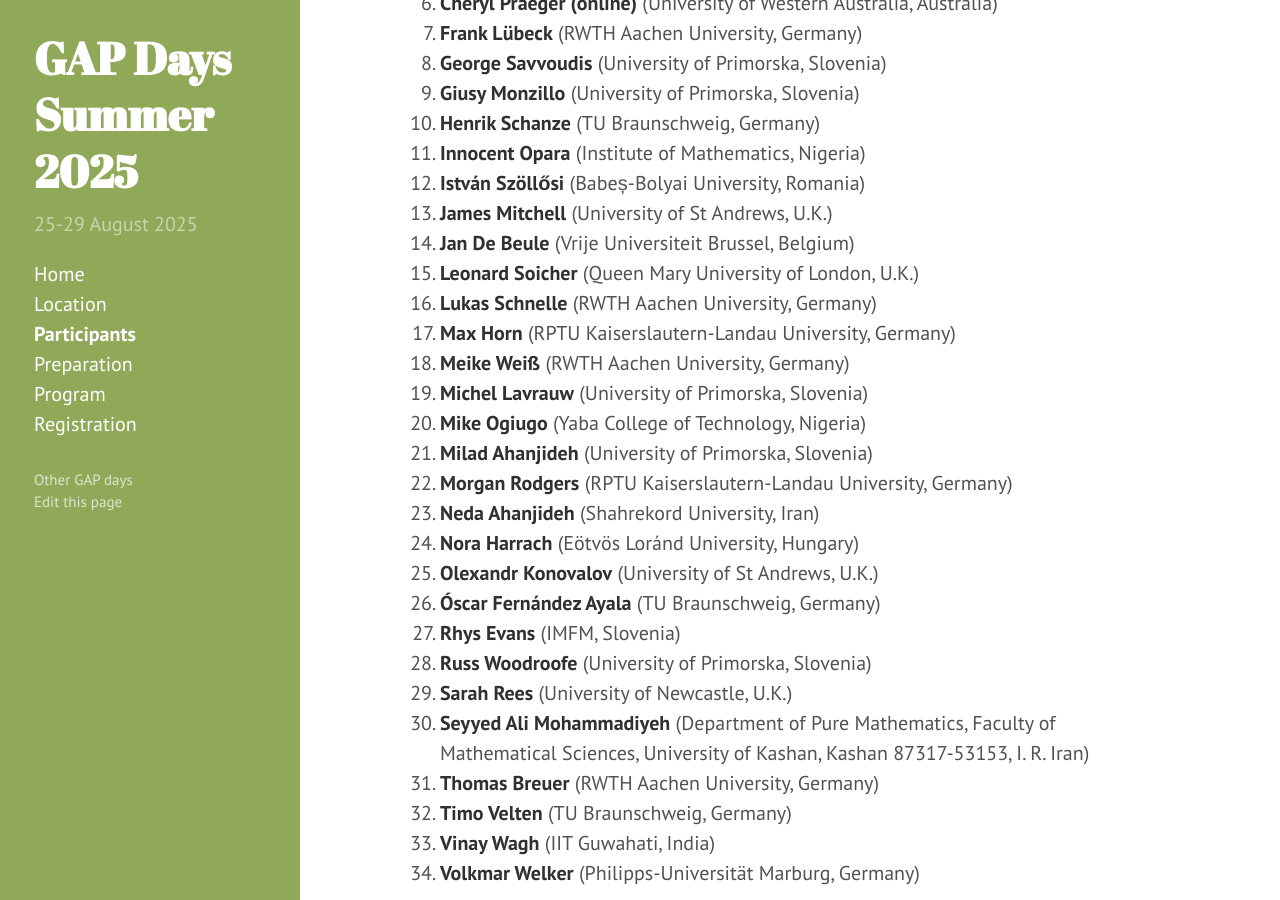
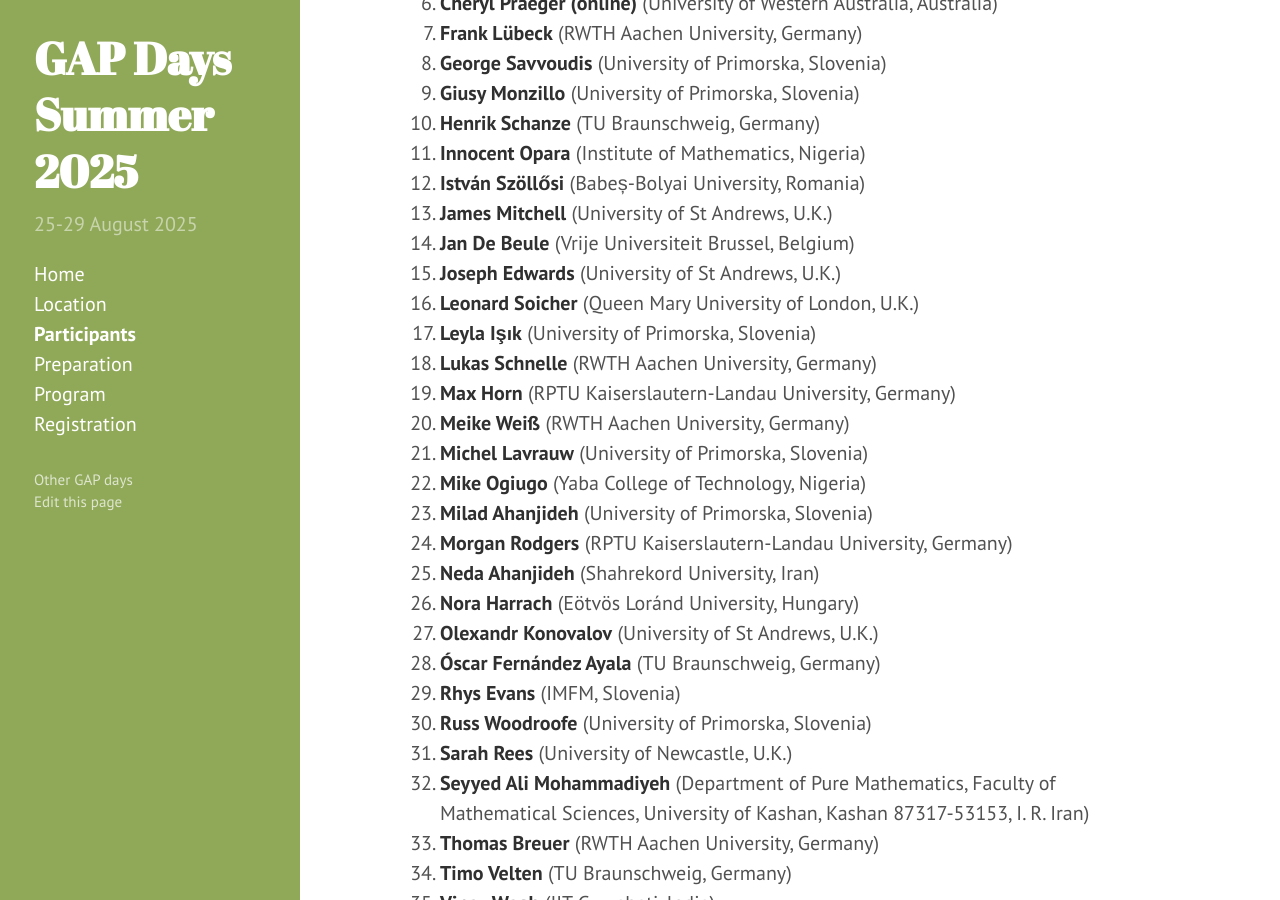
Before and after one commit to gapdays/gapdays2025-summer, a Jekyll site: the page built from participants.md, in a window 1280 px wide and 900 px high, scrolled down 302 px. Built offline with Jekyll 4.4.1, drawn with Linux system fonts in a browser that asks for light colours.

Commit message:
Update participants.md

```diff
--- a/participants.md
+++ b/participants.md
@@ -16,7 +16,9 @@ participants:
   - {name: István Szöllősi, affiliation: "Babeș-Bolyai University, Romania"}
   - {name: James Mitchell, affiliation: "University of St Andrews, U.K."}
   - {name: Jan De Beule, affiliation: "Vrije Universiteit Brussel, Belgium"}
+  - {name: Joseph Edwards, affiliation: "University of St Andrews, U.K."}
   - {name: Leonard Soicher, affiliation: "Queen Mary University of London, U.K."}
+  - {name: Leyla Işık, affiliation: "University of Primorska, Slovenia"}
   - {name: Lukas Schnelle, affiliation: "RWTH Aachen University, Germany"}
   - {name: Max Horn, affiliation: "RPTU Kaiserslautern-Landau University, Germany"}
   - {name: Meike Weiß, affiliation: "RWTH Aachen University, Germany"}
```
